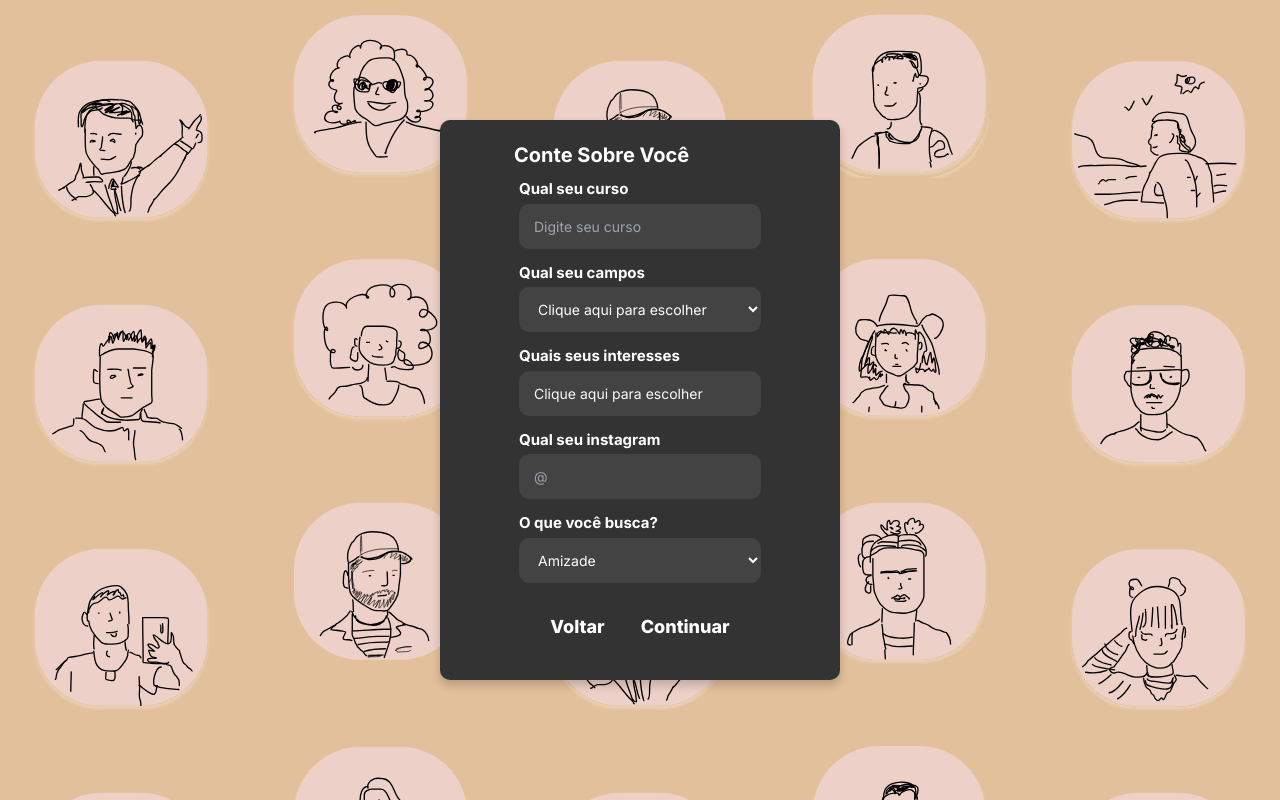
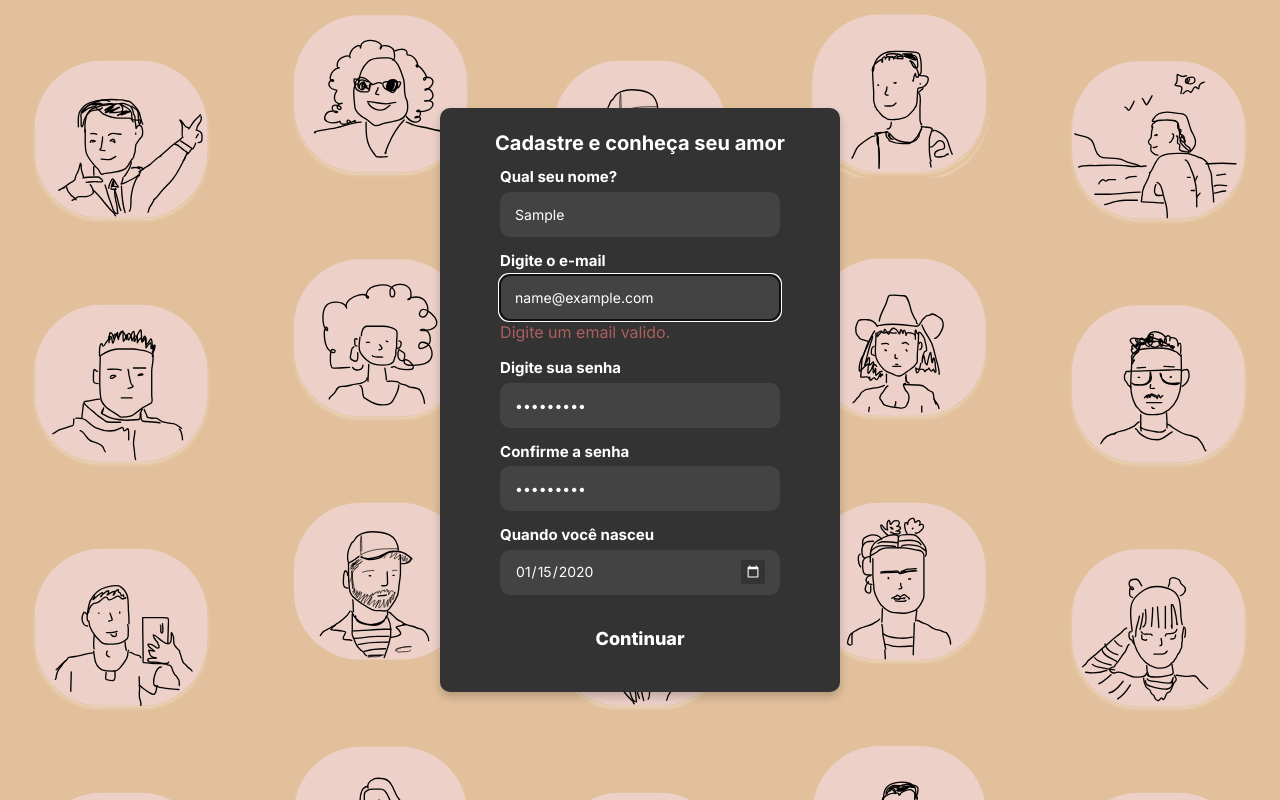
Before and after one commit to arttturslv/puclove, a React (Vite) app: page /cadastro in a window 1280 px wide. Both pictures are taken after typing "Sample", "name@example.com", "Sample123", "Sample123", "2020-01-15" into the empty fields and a click on the button "Continuar". Built offline with nearby package versions, Linux system fonts and the light colour scheme; no server answers.

Commit message:
Verificação do formulario

```diff
--- a/package.json
+++ b/package.json
@@ -16,6 +16,7 @@
     "axios": "^1.5.0",
     "react": "^18.2.0",
     "react-dom": "^18.2.0",
+    "react-hook-form": "^7.46.2",
     "react-router-dom": "^6.16.0",
     "react-scroll": "^1.8.9"
   },
--- a/src/pages/cadastro.jsx
+++ b/src/pages/cadastro.jsx
@@ -1,8 +1,8 @@
-import React from 'react';
+import React, { useEffect } from 'react';
 import "../StyleCadastro.css";
 import {useState} from 'react'
 import CadastroPerfil from "../pages/cadastroPerfil";
-
+import {useForm} from "react-hook-form";
 
 const Cadastro = () => {
 
@@ -21,11 +21,18 @@ const Cadastro = () => {
 
 const [mostrarComponente, setMostrarComponente] = useState(false); //mostrar o CadastroPerfil
 
-const handleClick = (e) => { //se clicar para continuar, ele mostra o cadastroPerfil e esconde o cadastro atual.
+const handleClickCadastro = (e) => { //se clicar para continuar, ele mostra o cadastroPerfil e esconde o cadastro atual.
   e.preventDefault()
   setMostrarComponente(true);
 }
 
+  const {register, handleSubmit, getValues, watch, formState: {errors}} = useForm();
+
+  const onSubmit = (data, e) => {
+    e.preventDefault();
+    console.log(data)
+    handleClickCadastro(e);
+  }
 
   //Ao passar pro cadastroPerfil, ele manda o JSON de user e o state para mostrar/esconder componente.
     return (
@@ -42,31 +49,45 @@ const handleClick = (e) => { //se clicar para continuar, ele mostra o cadastroPe
 
           <div className="wrap-input">
             <h4>Qual seu nome?</h4>
-            <input className="input" type="name" placeholder="Digite seu nome" name="name"  />
+            <input className="input" type="name" placeholder="Digite seu nome" name="name" {...register('name', {required:true})}/>
+            {errors?.name?.type === 'required' && <p className=' text-vermelhoSanguino'>Nome invalido*</p>}
           </div>
-
           <div className="wrap-input">
             <h4>Digite o e-mail</h4>
-            <input className="input" type="email" placeholder="meuemail@sga.pucminas.br"  name="email" />
+            <input className="input" type="email" placeholder="meuemail@sga.pucminas.br"  name="email"  {...register('email', {required:true, validate: {
+              maxLength: (v) =>
+                v.length <= 50 || "O email tem tamanho maximo de 50 caracteres.",
+              matchPattern: (v) =>
+              /^\w+@sga\.pucminas\.br$/.test(v) ||
+                "Digite um email valido.",
+              }})}/>
+
+            {errors?.email?.message && (
+              <p className=' text-vermelhoSanguino'>{errors.email.message}</p>)}
+
           </div>
-
+          {errors?.email?.type === 'required' && <p className=' text-vermelhoSanguino'>Email invalido*</p>}
           <div className="wrap-input">
             <h4>Digite sua senha</h4>
-            <input className="input" type="password" placeholder="********"  name="password" />
+            <input className="input" type="password" placeholder="********"  name="password"  {...register('password', {required:true, minLength:7})}/>
+            {errors?.password?.type === 'minLength' && <p className=' text-vermelhoSanguino'>A senha precisa de ter ao menos 7 caracteres*</p>}
+            {errors?.password?.type === 'required' && <p className=' text-vermelhoSanguino'>Digite a senha*</p>}
           </div>
           <div className="wrap-input">
             <h4>Confirme a senha</h4>
-            <input className="input" type="password" placeholder="********" />
+            <input className="input" type="password" placeholder="********"  name="passwordConfirm"  {...register('passwordConfirm',  {required:true})}/>
+            {watch("passwordConfirm") !== watch("password") && getValues("passwordConfirm") ? (<p className=' text-vermelhoSanguino'>password not match</p>) : null}
           </div>
           <div className="wrap-input">
             <h4>Quando você nasceu</h4>
-            <input className="input datepickerbg" type="date" placeholder="01/01/1900"  name="birthdate"/>
+            <input className="input datepickerbg" type="date" placeholder="01/01/1900" name="birthdate"  {...register('birthdate', {required:true})}/>
+            {errors?.date?.type === 'valueAsDate' && <p className=' text-vermelhoSanguino'>Data invalida*</p>}
+
           </div>
           <div className="container-cadastro-form-btn">
-            <button type='submit' onClick={handleClick} className="cadastro-form-btn" >Continuar</button>
+            <button type='submit' onClick={(e) => handleSubmit(onSubmit)(e)} className="cadastro-form-btn" >Continuar</button>
 
           </div>
-
         </form>
       </div>
     </div>
```
Also changed, not shown: 1 other file (tests, documents, lock files or other folders).
